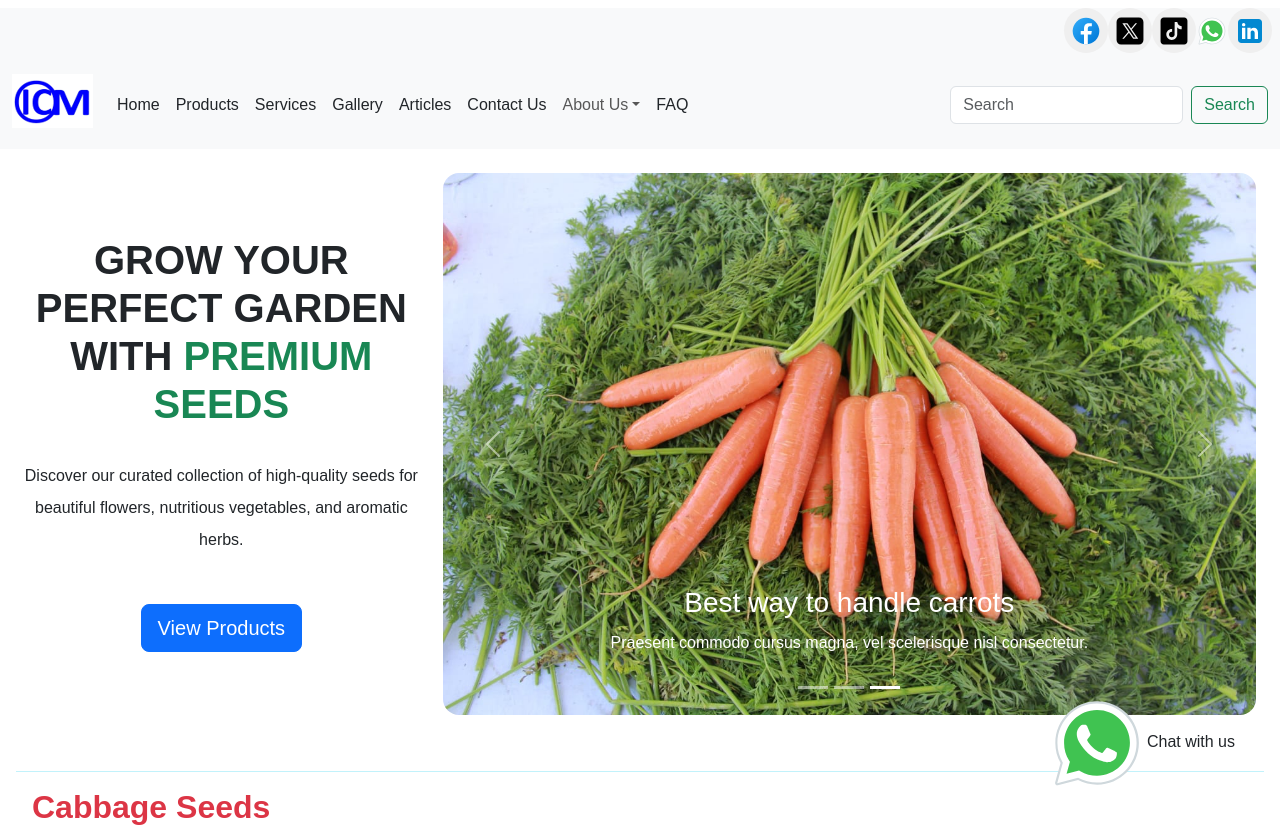
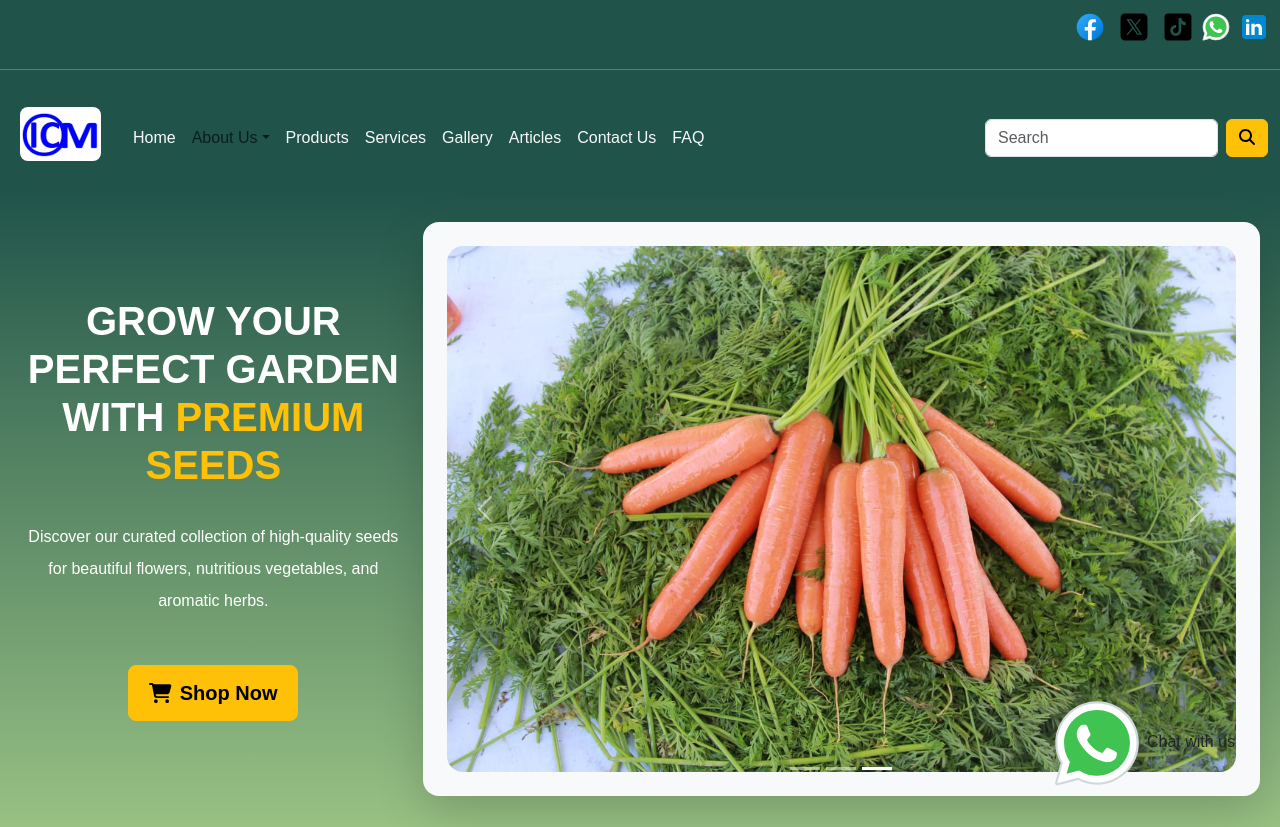
Before and after one commit to josephkipkemoi/icm, a React (Create React App) app: page / in a window 1280 px wide. Shown: the top 827 px of the page. Built offline with nearby package versions, Linux system fonts and the light colour scheme; a web font is replaced by a local one.

Commit message:
ui/ux color

```diff
--- a/src/components/header.css
+++ b/src/components/header.css
@@ -1,5 +1,5 @@
 header {
-   background-color: #f2f2f2;
+   background-color:  #20544a;
    color: white;
    position: sticky;
    top: 0;
@@ -9,20 +9,30 @@ header {
     position: sticky;
     top: 0;
     z-index: 1;
+    background-color: #20544a;
+}
+.nav-bg {
+    background-color: #20544a;
 }
 .nav-media-link button{
     border-radius: 50%;
     padding: 6px;
     border: none;
+    background-color: #20544a;
 }
 
 .nav-media-link svg{
     width: 32px;
     height: 32px;
+    background-color: #20544a;
 }
 
 nav {
-    background-color: #f2f2f2;
+    background-color: #20544a;
     position: sticky;
     top: 0;
+       color: white;
 }
+.nav-bg-component {
+     background-color: #20544a;
+}
--- a/src/components/header.js
+++ b/src/components/header.js
@@ -7,11 +7,14 @@ import Nav from 'react-bootstrap/Nav';
 import Navbar from 'react-bootstrap/Navbar';
 import NavDropdown from 'react-bootstrap/NavDropdown';
 import Logo from "../images/logo512.png"
+import { FontAwesomeIcon } from "@fortawesome/react-fontawesome";
+import { faSearch } from "@fortawesome/free-solid-svg-icons";
 
 const Header = () => {
     return (
-        <header className="bg-light">
+        <header className="nav-bg-component">
             <SocialMediaLinksComponent/>
+            <hr/>
             <HeaderComponent/>
         </header>
     )
@@ -19,8 +22,8 @@ const Header = () => {
 
 const SocialMediaLinksComponent = () => {
     return (
-        <div className="nav-media-link d-flex justify-content-end align-items-center m-2">
-            <button className=" text-light">
+        <div className="nav-media-link d-flex justify-content-end align-items-center p-1">
+            <button className="text-light">
                 <svg xmlns="http://www.w3.org/2000/svg" x="0px" y="0px" width="100" height="100" viewBox="0 0 48 48">
                     <linearGradient id="Ld6sqrtcxMyckEl6xeDdMa_uLWV5A9vXIPu_gr1" x1="9.993" x2="40.615" y1="9.993" y2="40.615" gradientUnits="userSpaceOnUse"><stop offset="0" stopColor="#2aa4f4"></stop><stop offset="1" stopColor="#007ad9"></stop></linearGradient><path fill="url(#Ld6sqrtcxMyckEl6xeDdMa_uLWV5A9vXIPu_gr1)" d="M24,4C12.954,4,4,12.954,4,24s8.954,20,20,20s20-8.954,20-20S35.046,4,24,4z"></path><path fill="#fff" d="M26.707,29.301h5.176l0.813-5.258h-5.989v-2.874c0-2.184,0.714-4.121,2.757-4.121h3.283V12.46 c-0.577-0.078-1.797-0.248-4.102-0.248c-4.814,0-7.636,2.542-7.636,8.334v3.498H16.06v5.258h4.948v14.452 C21.988,43.9,22.981,44,24,44c0.921,0,1.82-0.084,2.707-0.204V29.301z"></path>
                 </svg>
@@ -51,41 +54,27 @@ const SocialMediaLinksComponent = () => {
 
 const HeaderComponent = () => {
     return (
-    <Navbar expand="lg" className="bg-body-tertiary" sticky="top">
-      <Container fluid>
-        <Navbar.Brand >
+        <div className="nav-bg-component">
+            <Navbar variant="none" expand="lg" className=" nav-bg" sticky="top">
+                <Container fluid className="nav-bg-component">
+                    <Navbar.Brand className="nav-bg-component">
                     <h1 className="fw-bold text-primary ">
                         <Link to="/" className="text-decoration-none">
-            <img src={Logo} alt="logo" className="img-fluid"/>
+                            <img src={Logo} alt="logo" className="img-fluid rounded-4 p-2"/>
                         </Link>
                     </h1>
                     </Navbar.Brand>
-        <Navbar.Toggle aria-controls="navbarScroll" />
-        <Navbar.Collapse id="navbarScroll">
+                    <Navbar.Toggle aria-controls="navbarScroll" className="nav-bg-component" />
+                    <Navbar.Collapse id="navbarScroll"  className="nav-bg-component">
                     <Nav
-            className="me-auto my-2 my-lg-0"
+                        className="me-auto my-2 my-lg-0 nav-bg-component text-light"
                         style={{ maxHeight: '100px' }}
                         navbarScroll
                     >
-            <Link to="/" className="nav-link text-decoration-none text-dark">
+                        <Link to="/" className="nav-link text-decoration-none text-light">
                                 Home
                         </Link>
-            <Link to="/products" className="nav-link text-decoration-none text-dark">
-                    Products
-            </Link>
-            <Link to="/services" className="nav-link text-decoration-none text-dark">
-                    Services
-            </Link>
-            <Link to="/gallery" className="nav-link text-decoration-none text-dark">
-                    Gallery
-            </Link>
-            <Link to="/articles" className="nav-link text-decoration-none text-dark">
-                    Articles
-            </Link>
-            <Link to="/contact-us" className="nav-link text-decoration-none text-dark">
-                    Contact Us
-            </Link>
-            <NavDropdown title="About Us" id="navbarScrollingDropdown">
+                          <NavDropdown className="text-light" title="About Us" id="navbarScrollingDropdown">
                         <NavDropdown.Item>
                             <Link to="/about-us" className="text-decoration-none text-dark">
                                 About Us
@@ -108,7 +97,22 @@ const HeaderComponent = () => {
                             </Link>
                         </NavDropdown.Item>
                         </NavDropdown>
-                <Link to="/faq" className="nav-link text-decoration-none text-dark">
+                        <Link to="/products" className="nav-link text-decoration-none text-light">
+                                Products
+                        </Link>
+                        <Link to="/services" className="nav-link text-decoration-none text-light">
+                                Services
+                        </Link>
+                        <Link to="/gallery" className="nav-link text-decoration-none text-light">
+                                Gallery
+                        </Link>
+                        <Link to="/articles" className="nav-link text-decoration-none text-light">
+                                Articles
+                        </Link>
+                        <Link to="/contact-us" className="nav-link text-decoration-none text-light">
+                                Contact Us
+                        </Link>
+                        <Link to="/faq" className="nav-link text-decoration-none text-light">
                                 FAQ
                         </Link>
                     </Nav>
@@ -119,11 +123,14 @@ const HeaderComponent = () => {
                             className="me-2"
                             aria-label="Search"
                         />
-            <Button variant="outline-success">Search</Button>
+                        <Button variant="warning">
+                            <FontAwesomeIcon icon={faSearch} />
+                        </Button>
                     </Form>
                     </Navbar.Collapse>
                 </Container>
                 </Navbar>
+        </div>
     )
 }
 
--- a/src/components/slider.css
+++ b/src/components/slider.css
@@ -6,6 +6,10 @@
     max-height: 620px;
     width: 100%;
 }
+.slider-main-component {
+    background: linear-gradient(#20544a, #99c184);
+    color: white;
+}
 @media only screen and (max-width: 600px) {
  .carousel-mobile {
     display: none;
--- a/src/components/slider.js
+++ b/src/components/slider.js
@@ -4,31 +4,34 @@ import Img5 from "../images/cabbages/img5.jpg"
 import Img2 from "../images/cabbages/img2.jpg"
 import Img3 from "../images/cabbages/img3.jpg"
 import { Link } from "react-router-dom"
+import { FontAwesomeIcon } from "@fortawesome/react-fontawesome"
+import { faShoppingCart } from "@fortawesome/free-solid-svg-icons"
 
 const SliderComponent = () => {
     return (
-        <main className="p-4">
+        <main className="p-4 slider-main-component">
             <div className="row">
                 <div className="col-sm d-flex flex-column justify-content-center text-center">
-                    <h1 className="fw-bold">GROW YOUR PERFECT GARDEN WITH <strong className="text-success">PREMIUM SEEDS</strong></h1>
+                    <h1 className="fw-bolder">GROW YOUR PERFECT GARDEN WITH <strong className="text-warning">PREMIUM SEEDS</strong></h1>
                     <p className="mt-4 mb-5">
                         Discover our curated collection of high-quality seeds for beautiful flowers, nutritious vegetables, and aromatic herbs.
                     </p>
                     <div>
-                        <Link to="/products" className="btn btn-primary btn-lg">View Products</Link>
+                    <Link to="/products" className="btn btn-warning btn-lg">
+                        <span className=" d-flex align-items-center fw-bold">
+                            <FontAwesomeIcon className="m-1" icon={faShoppingCart} />
+                            <span className="m-1">Shop Now</span>
+                        </span>
+                    </Link>
                     </div>
                 </div>
-                <Carousel className="col col-8 col-8-sm slider-img-container carousel-mobile">
+                <Carousel className="col col-8 col-8-sm slider-img-container bg-light p-4 m-2 rounded-4 carousel-mobile shadow-lg">
                     <Carousel.Item interval={2000}>
                         <img
                             className="img-fluid d-block w-100 rounded-4"
                             src={Img5}
                             alt="First slide"
                         />
-                        <Carousel.Caption>
-                        <h3>Cabbage Seeds at its Finest</h3>
-                        <p>Nulla vitae elit libero, a pharetra augue mollis interdum.</p>
-                        </Carousel.Caption>
                     </Carousel.Item>
                     <Carousel.Item interval={2000}>
                         <img
@@ -36,10 +39,6 @@ const SliderComponent = () => {
                             src={Img2}
                             alt="Second slide"
                         />
-                        <Carousel.Caption>
-                        <h3>Lettuce Growing and Harvesting</h3>
-                        <p>Lorem ipsum dolor sit amet, consectetur adipiscing elit.</p>
-                        </Carousel.Caption>
                     </Carousel.Item>
                     <Carousel.Item interval={2000}>
                         <img
@@ -47,10 +46,6 @@ const SliderComponent = () => {
                             src={Img3}
                             alt="Third slide"
                         />
-                        <Carousel.Caption>
-                        <h3>Best way to handle carrots</h3>
-                        <p>Praesent commodo cursus magna, vel scelerisque nisl consectetur.</p>
-                        </Carousel.Caption>
                     </Carousel.Item>
                 </Carousel>
             </div>
```
Lines whose indentation alone changed are shown as unchanged.
